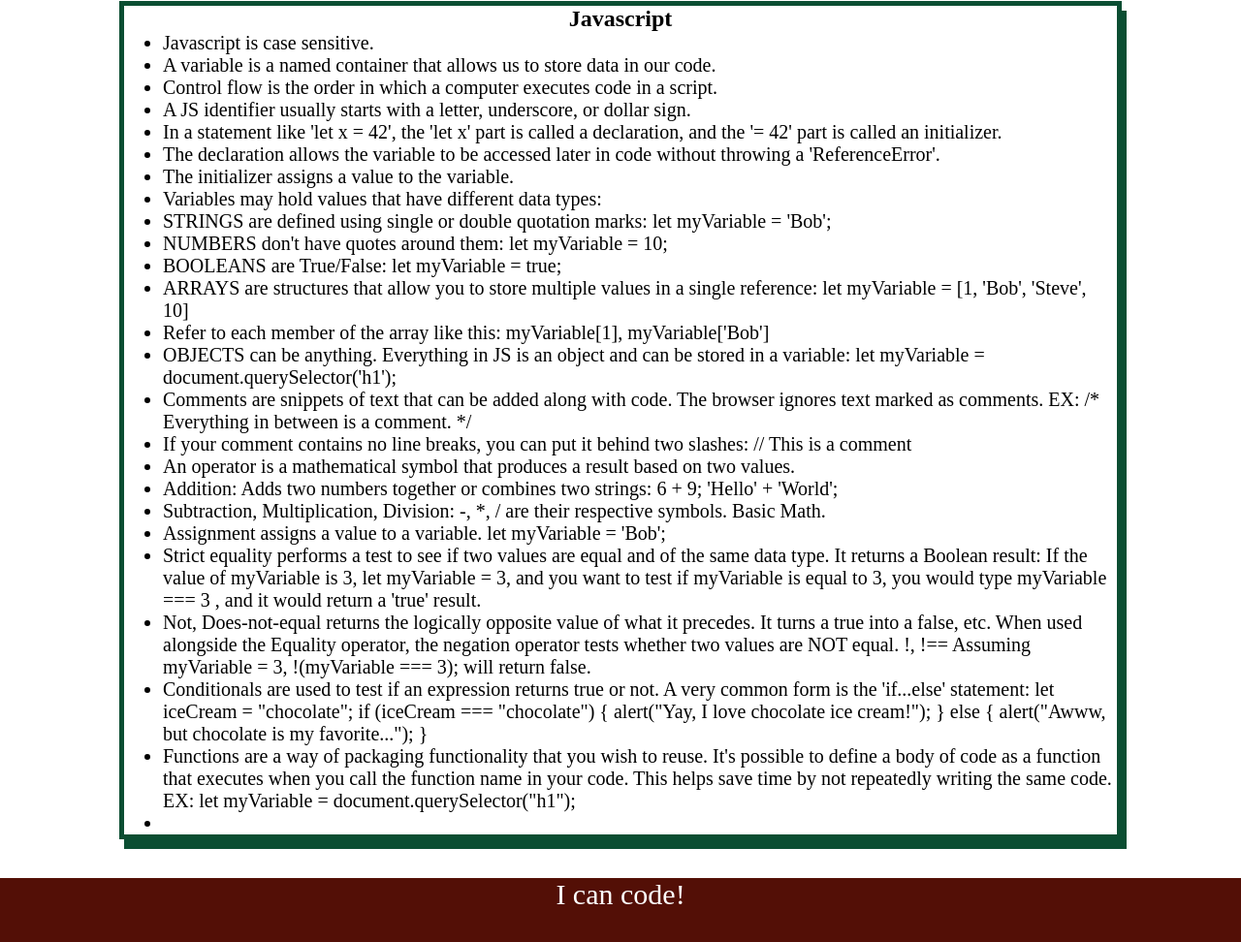
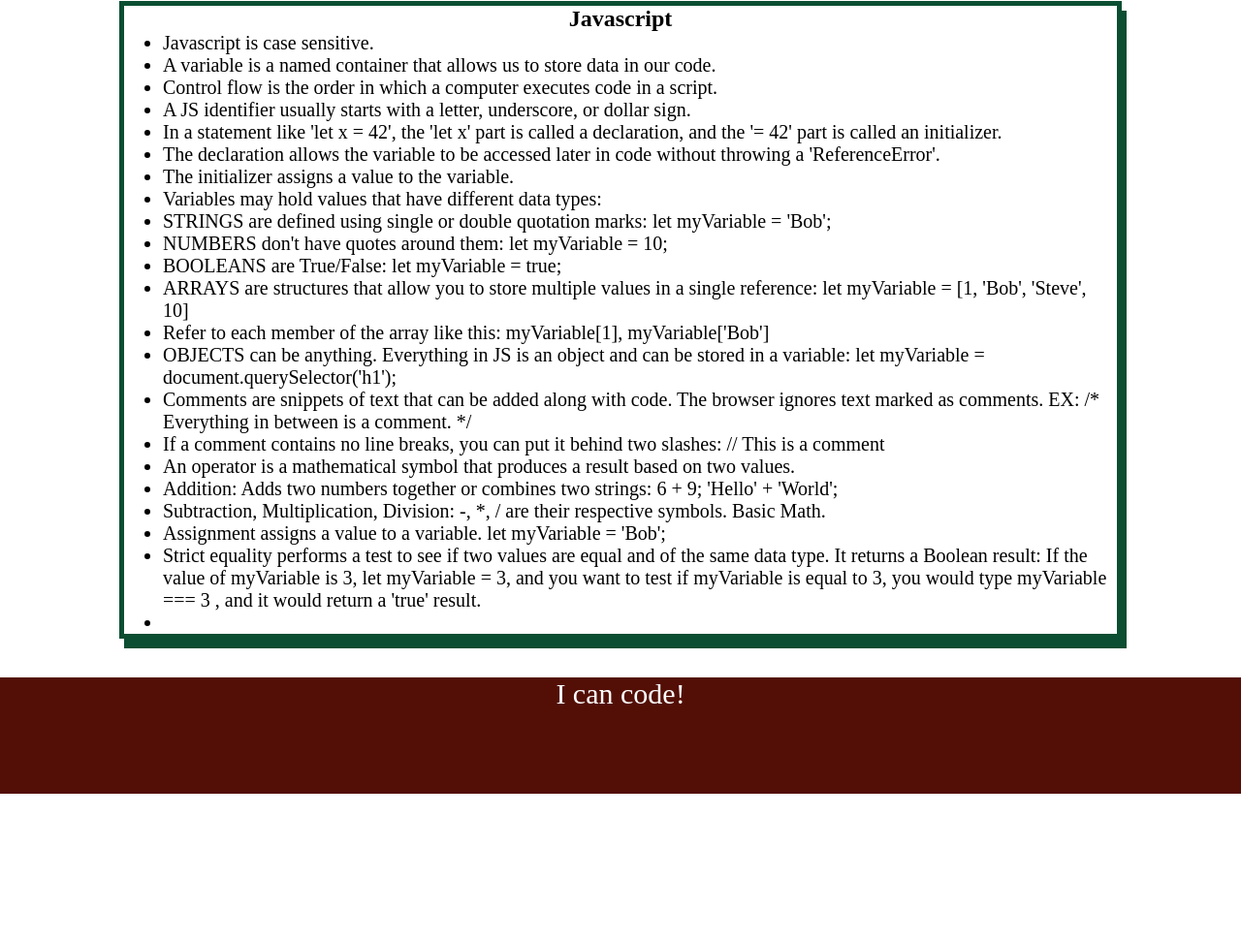
Before and after one commit to JenryHenry/prework-study-guide, a plain HTML site: page index.html in a window 1280 px wide. Shown: the part 735-1707 px from the top of the page at 97% size. After the commit the page ends 1554 px from the top, so only its background shows below. Drawn offline with Linux system fonts and the light colour scheme.

Commit message:
Edited Some HTML information

```diff
--- a/index.html
+++ b/index.html
@@ -73,7 +73,7 @@
             Everything in between is a comment.
             */
           </li>
-          <li>If your comment contains no line breaks, you can put it behind two slashes: // This is a comment</li>
+          <li>If a comment contains no line breaks, you can put it behind two slashes: // This is a comment</li>
           <li>An operator is a mathematical symbol that produces a result based on two values. </li>
           <li>Addition: Adds two numbers together or combines two strings: 6 + 9; 'Hello' + 'World';</li>
           <li>Subtraction, Multiplication, Division: -, *, / are their respective symbols. Basic Math.</li>
@@ -81,19 +81,6 @@
           <li>Strict equality performs a test to see if two values are equal and of the same data type. It returns a Boolean result:
             If the value of myVariable is 3, let myVariable = 3, and you want to test if myVariable is equal to 3, you would type myVariable === 3 , and it would return a 'true' result.
           </li>
-          <li>Not, Does-not-equal returns the logically opposite value of what it precedes. It turns a true into a false, etc.
-            When used alongside the Equality operator, the negation operator tests whether two values are NOT equal. !, !==
-            Assuming myVariable = 3, !(myVariable === 3); will return false.
-          </li>
-          <li>Conditionals are used to test if an expression returns true or not. A very common form is the 'if...else' statement:
-            let iceCream = "chocolate";
-            if (iceCream === "chocolate") {
-              alert("Yay, I love chocolate ice cream!");
-            } else {
-              alert("Awww, but chocolate is my favorite...");
-            }
-          </li>
-          <li>Functions are a way of packaging functionality that you wish to reuse. It's possible to define a body of code as a function that executes when you call the function name in your code. This helps save time by not repeatedly writing the same code. EX: let myVariable = document.querySelector("h1");</li>
           <li></li>
         </ul>
 
```
